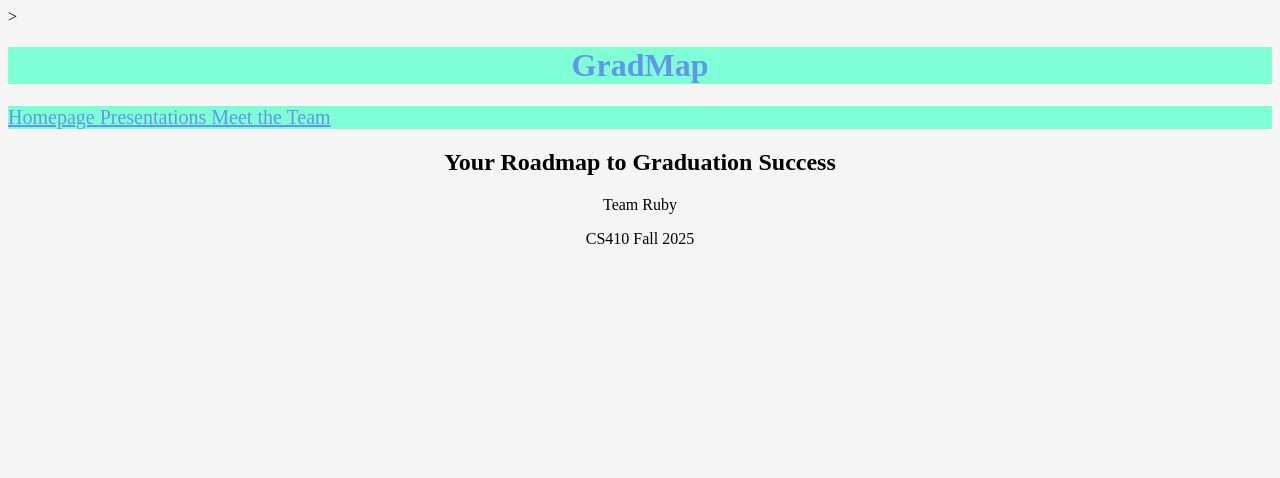
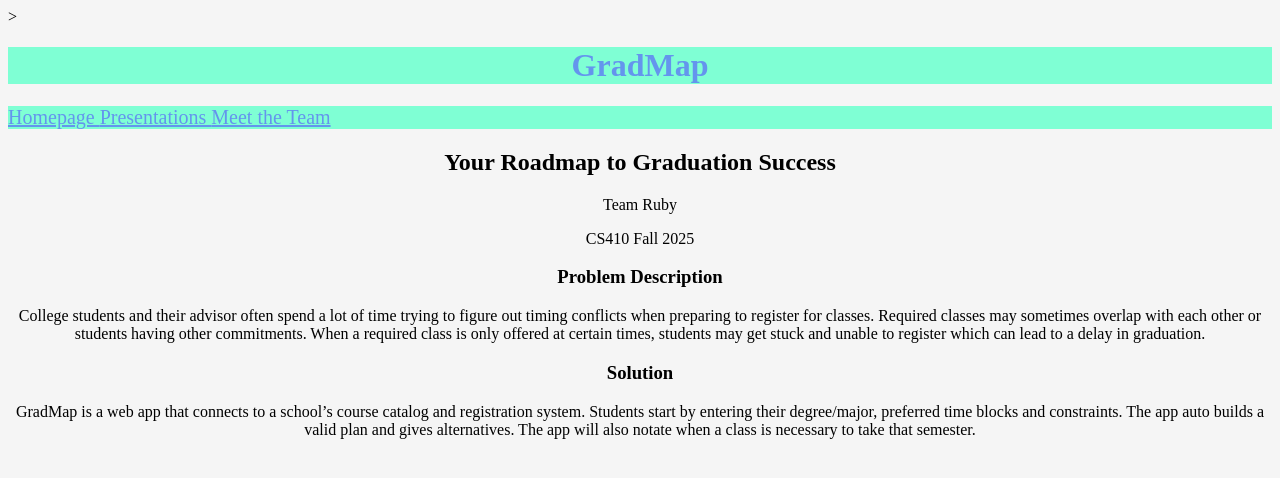
Before and after one commit to Jgarr028/GradMap-Website-2025, a plain HTML site: page index.html in a window 1280 px wide. Drawn offline with Linux system fonts and the light colour scheme.

Commit message:
added Problem/Description

```diff
--- a/index.html
+++ b/index.html
@@ -33,6 +33,18 @@
     <h2>Your Roadmap to Graduation Success</h2>
     <p>Team Ruby</p>
     <p>CS410 Fall 2025</p>
+    <h3>Problem Description</h3>
+    <p>College students and their advisor often spend a lot of time trying to figure out timing
+    conflicts when preparing to register for classes. Required classes may sometimes overlap
+    with each other or students having other commitments. When a required class is only
+    offered at certain times, students may get stuck and unable to register which can lead to a
+    delay in graduation.</p>
+
+    <h3>Solution</h3>
+    <p>GradMap is a web app that connects to a school’s course catalog and registration system.
+    Students start by entering their degree/major, preferred time blocks and constraints. The
+    app auto builds a valid plan and gives alternatives. The app will also notate when a class is
+    necessary to take that semester.</p>
 </div>
         </body>
 </html>
```
